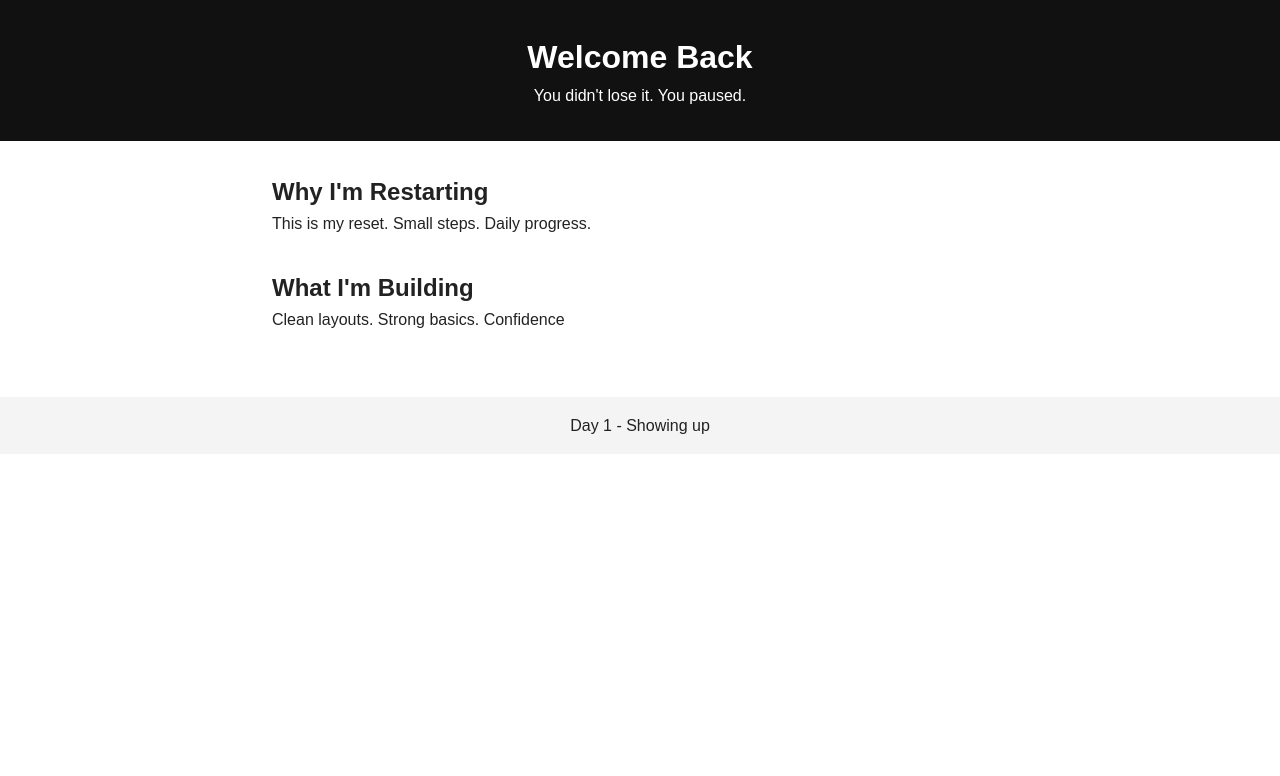
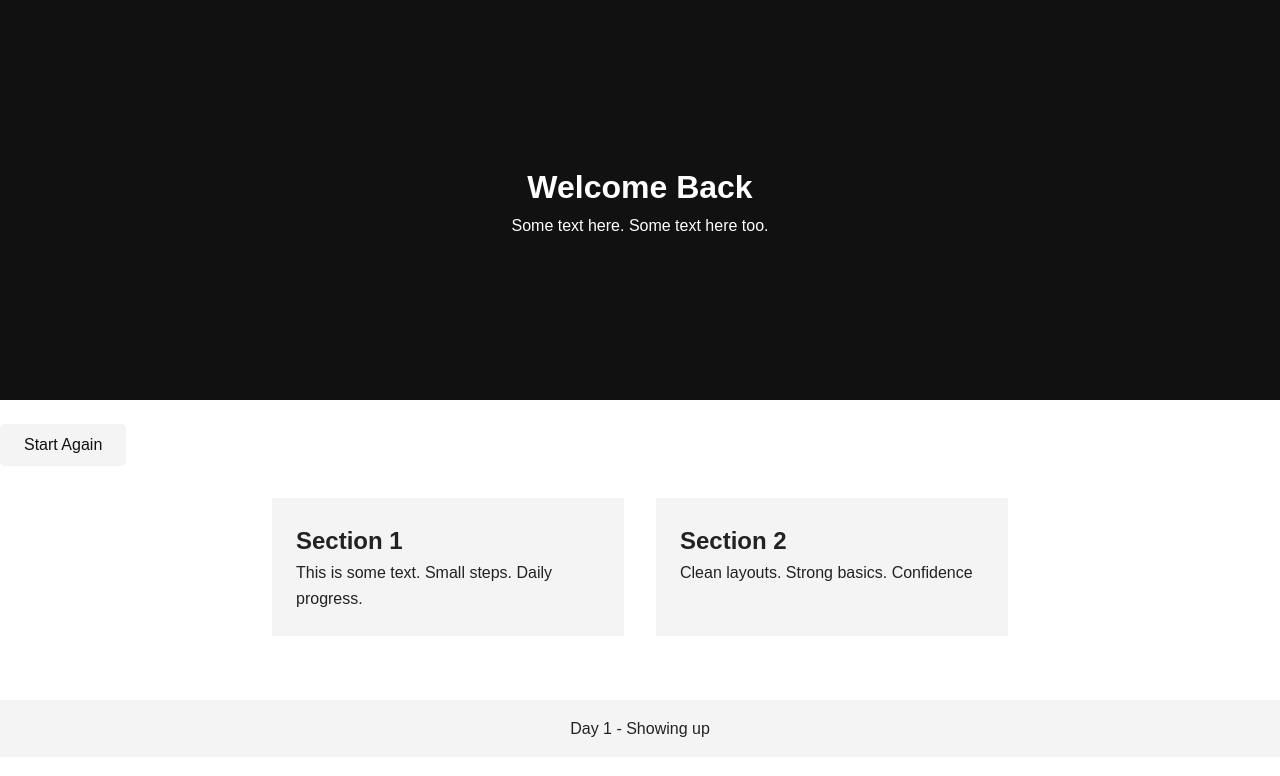
Before and after one commit to faithsamuel/comeback-day-1, a plain HTML site: page index.html in a window 1280 px wide. Drawn offline with Linux system fonts and the light colour scheme.

Commit message:
Day 2: flexbox layout and styling- Day 2 completed in Day 1

```diff
--- a/index.html
+++ b/index.html
@@ -3,26 +3,32 @@
 <head>
     <meta charset="UTF-8">
     <meta name="viewport" content="width=device-width, initial-scale=1.0">
-    <title>Comeback Day 1</title>
+    <title>Comeback</title>
     <link rel="stylesheet" href="style.css" />
 </head>
 <body>
 
     <header>
+        <div class="header-content">
             <h1>Welcome Back</h1>
-        <p>You didn't lose it. You paused.</p>
+            <p>Some text here. Some text here too.</p>
+        </div>
     </header>
 
+    <button>Start Again</button>
+
     <main>
+        <div class="sections">
             <section>
-            <h2>Why I'm Restarting</h2>
-            <p>This is my reset. Small steps. Daily progress.</p>
+                <h2>Section 1</h2>
+                <p>This is some text. Small steps. Daily progress.</p>
             </section>
 
             <section>
-            <h2>What I'm Building</h2>
+                <h2>Section 2</h2>
                 <p>Clean layouts. Strong basics. Confidence</p>
             </section>
+        </div>
     </main>
 
     <footer>
--- a/style.css
+++ b/style.css
@@ -13,8 +13,17 @@ body {
 header {
     background: #111;
     color: white;
+    min-height: 50vh;
+    display: flex;
+    align-items: center;
+    justify-content: center;
     padding: 2rem;
     text-align: center;
+}
+
+.header-content {
+    text-align: center;
+    max-width: 500px;
 }
 
 main {
@@ -31,6 +40,27 @@ footer {
     padding: 1rem;
 }
 
+.sections {
+    display: flex;
+    flex-direction: column;
+    gap: 2rem;
+}
+
+button {
+    margin-top: 1.5rem;
+    padding: 0.75rem 1.5rem;
+    border: none;
+    background: #f4f4f4;
+    color: #111;
+    font-size: 1rem;
+    cursor: pointer;
+    border-radius: 5px;
+}
+
+button:hover {
+    background: #e0b820;
+}
+
 
 /* media queries */
 
@@ -39,4 +69,15 @@ footer {
         max-width: 800px;
         margin: auto;
     }
+
+    .sections {
+        flex-direction: row;
+    }
+
+    section {
+        flex: 1;
+        background: #f4f4f4;
+        padding: 1.5rem;
+        border-radius: 0px;
+    }
 }
```
Lines whose indentation alone changed are shown as unchanged.
